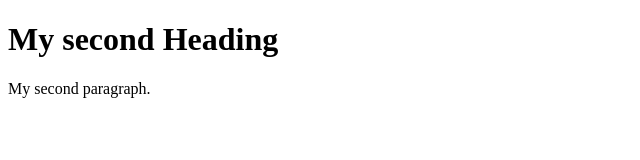
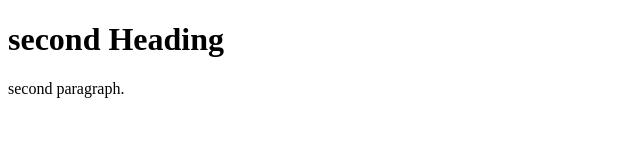
Before and after one commit to DhirajG04/assignments, a plain HTML site: page Assignments/index2.html in a window 1280 px wide. Shown: the whole page, without its empty margins (0-640 px from the left). Drawn offline with Linux system fonts and the light colour scheme.

Commit message:
index2 updated

```diff
--- a/Assignments/index2.html
+++ b/Assignments/index2.html
@@ -2,8 +2,8 @@
 <html>
 <body>
 
-<h1>My second Heading</h1>
-<p>My second paragraph.</p>
+<h1>second Heading</h1>
+<p>second paragraph.</p>
 
 </body>
 </html>
```
Also changed, not shown: Assignments/README.txt (added).
